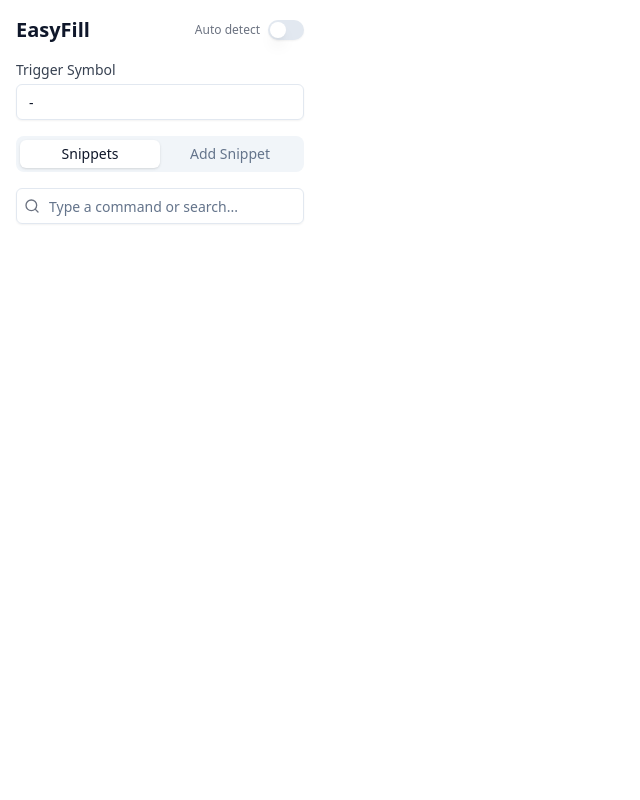
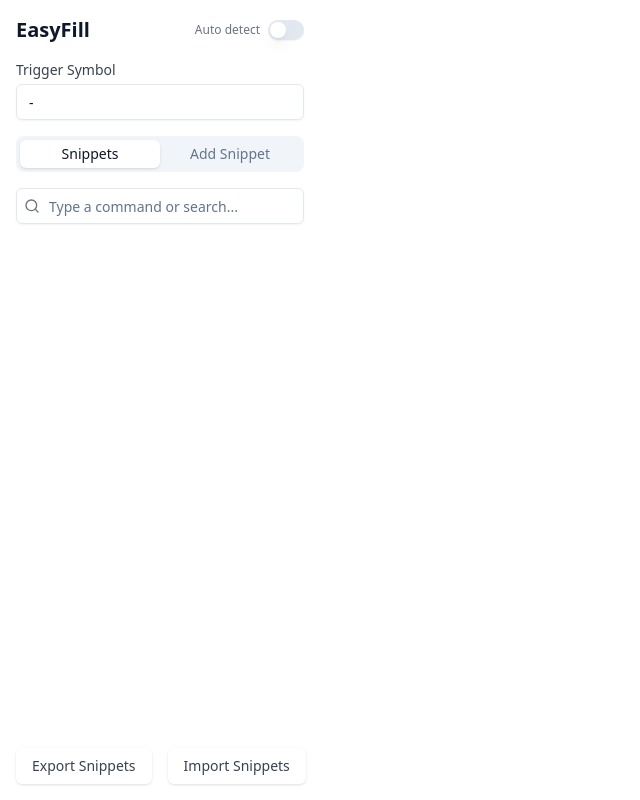
Before and after one commit to dijodaijuc/EasyFill-v2, a React (Vite) app: page / in a window 1280 px wide. Shown: the whole page, without its empty margins (0-640 px from the left). Built offline with nearby package versions, Linux system fonts and the light colour scheme.

Commit message:
Added import/export snippet feature

```diff
--- a/src/App.tsx
+++ b/src/App.tsx
@@ -1,4 +1,4 @@
-import { useState, useEffect } from "react";
+import { useState, useEffect, useRef } from "react";
 import { Switch } from "@/components/ui/switch";
 import { Input } from "@/components/ui/input";
 import { Card, CardContent } from "@/components/ui/card";
@@ -22,10 +22,46 @@
   const [activeTab, setActiveTab] = useState("snippets");
   const [editingSnippet, setEditingSnippet] = useState<Snippet | null>(null);
   const [triggerSymbol, setTriggerSymbol] = useState("-");
+  const fileInputRef = useRef<HTMLInputElement>(null);
+
+  const exportSnippets = () => {
+    const dataStr = JSON.stringify(snippets, null, 2);
+    const blob = new Blob([dataStr], { type: "application/json" });
+    const url = URL.createObjectURL(blob);
+    const a = document.createElement("a");
+    a.href = url;
+    a.download = "snippets.json";
+    a.click();
+    URL.revokeObjectURL(url);
+  };
+
+  const importSnippets = (e: React.ChangeEvent<HTMLInputElement>) => {
+    const file = e.target.files?.[0];
+    if (file) {
+      const reader = new FileReader();
+      reader.onload = (event) => {
+        try {
+          const importedSnippets = JSON.parse(event.target?.result as string);
+          if (Array.isArray(importedSnippets)) {
+            setSnippets(importedSnippets);
+            chrome.storage.local.set({ snippets: importedSnippets });
+            alert("Snippets imported successfully!");
+          } else {
+            alert("Invalid file format");
+          }
+        } catch (error) {
+          alert("Error reading file");
+        }
+      };
+      reader.readAsText(file);
+    }
+  };
 
   useEffect(() => {
     // Load snippets, autoDetect, and triggerSymbol from Chrome storage when the component mounts
-    chrome.storage.local.get(["snippets", "autoDetect", "triggerSymbol"], (result) => {
+    chrome.storage.local.get(
+      ["snippets", "autoDetect", "triggerSymbol"],
+      (result) => {
         if (result.snippets) {
           setSnippets(result.snippets);
         }
@@ -35,7 +71,8 @@
         if (result.triggerSymbol) {
           setTriggerSymbol(result.triggerSymbol);
         }
-    });
+      }
+    );
   }, []);
 
   useEffect(() => {
@@ -121,7 +158,9 @@
       </div>
 
       <div className="mb-4">
-        <label className="block text-sm font-medium text-gray-700">Trigger Symbol</label>
+        <label className="block text-sm font-medium text-gray-700">
+          Trigger Symbol
+        </label>
         <Input
           type="text"
           value={triggerSymbol}
@@ -156,7 +195,10 @@
               >
                 <CardContent className="p-4 flex items-center justify-between">
                   <div>
-                    <div className="font-semibold">{triggerSymbol}{snippet.command}</div>
+                    <div className="font-semibold">
+                      {triggerSymbol}
+                      {snippet.command}
+                    </div>
                     <div className="text-sm text-gray-500">
                       {snippet.content.substring(0, 30)}...
                     </div>
@@ -179,6 +221,27 @@
               </Card>
             ))}
           </div>
+          <div className="absolute bottom-0 flex space-x-4 mb-4">
+            <Button
+              onClick={exportSnippets}
+              className="bg-transparent text-gray-700 hover:bg-gray-200 w-full"
+            >
+              Export Snippets
+            </Button>
+            <Button
+              onClick={() => fileInputRef.current?.click()}
+              className="bg-transparent text-gray-700 hover:bg-gray-200 w-full"
+            >
+              Import Snippets
+            </Button>
+            <input
+              type="file"
+              ref={fileInputRef}
+              style={{ display: "none" }}
+              accept="application/json"
+              onChange={importSnippets}
+            />
+          </div>
         </TabsContent>
         <TabsContent value="add-snippets">
           <div className="space-y-4 mt-4">
@@ -190,7 +253,8 @@
                 onChange={(e) => setNewCommand(e.target.value)}
               />
               <p className="text-xs text-gray-500 mt-1">
-                Tip: Make it easy to remember. Use {triggerSymbol}command to trigger.
+                Tip: Make it easy to remember. Use {triggerSymbol}command to
+                trigger.
               </p>
             </div>
             <div>
```
Lines whose indentation alone changed are shown as unchanged.
